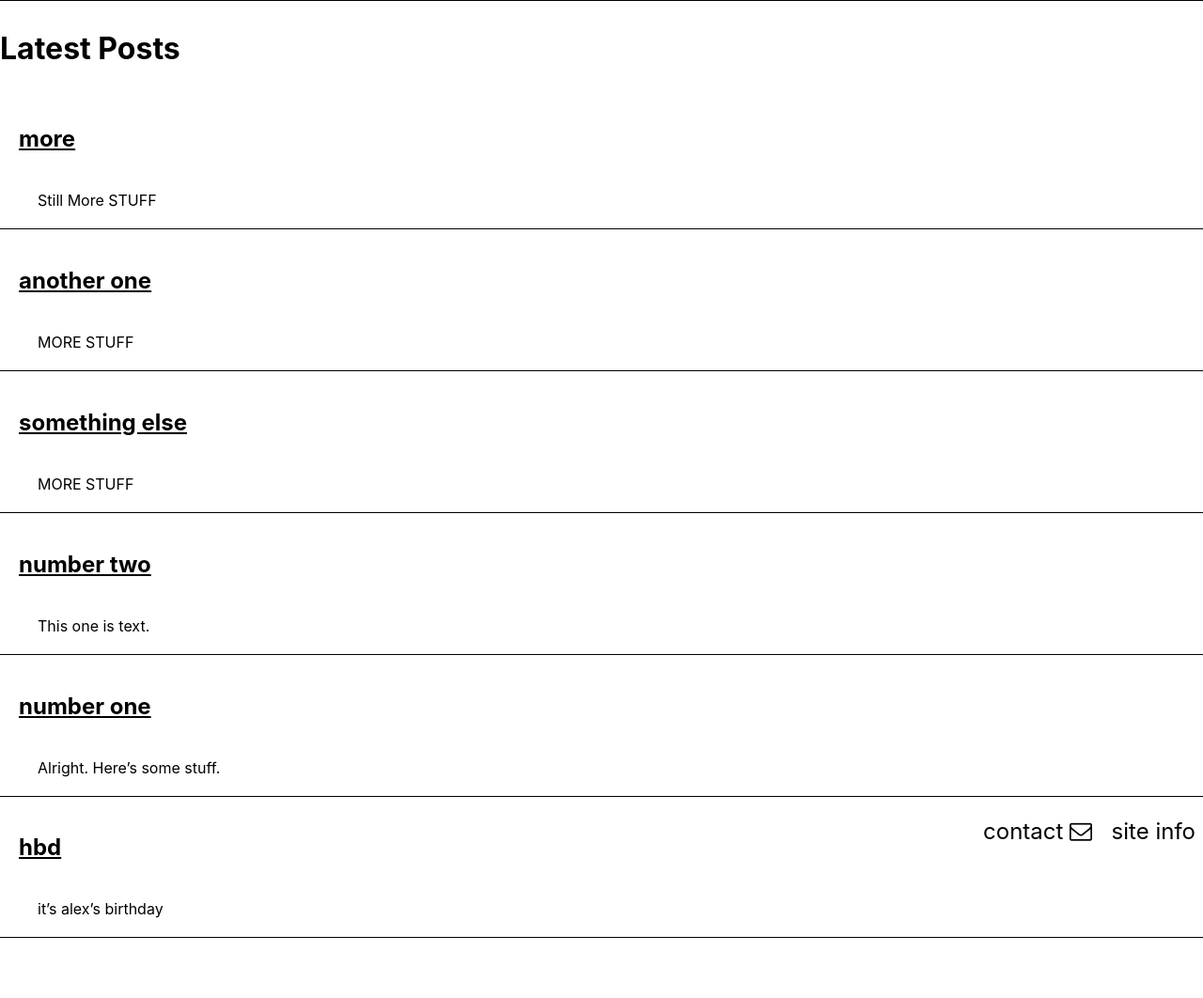
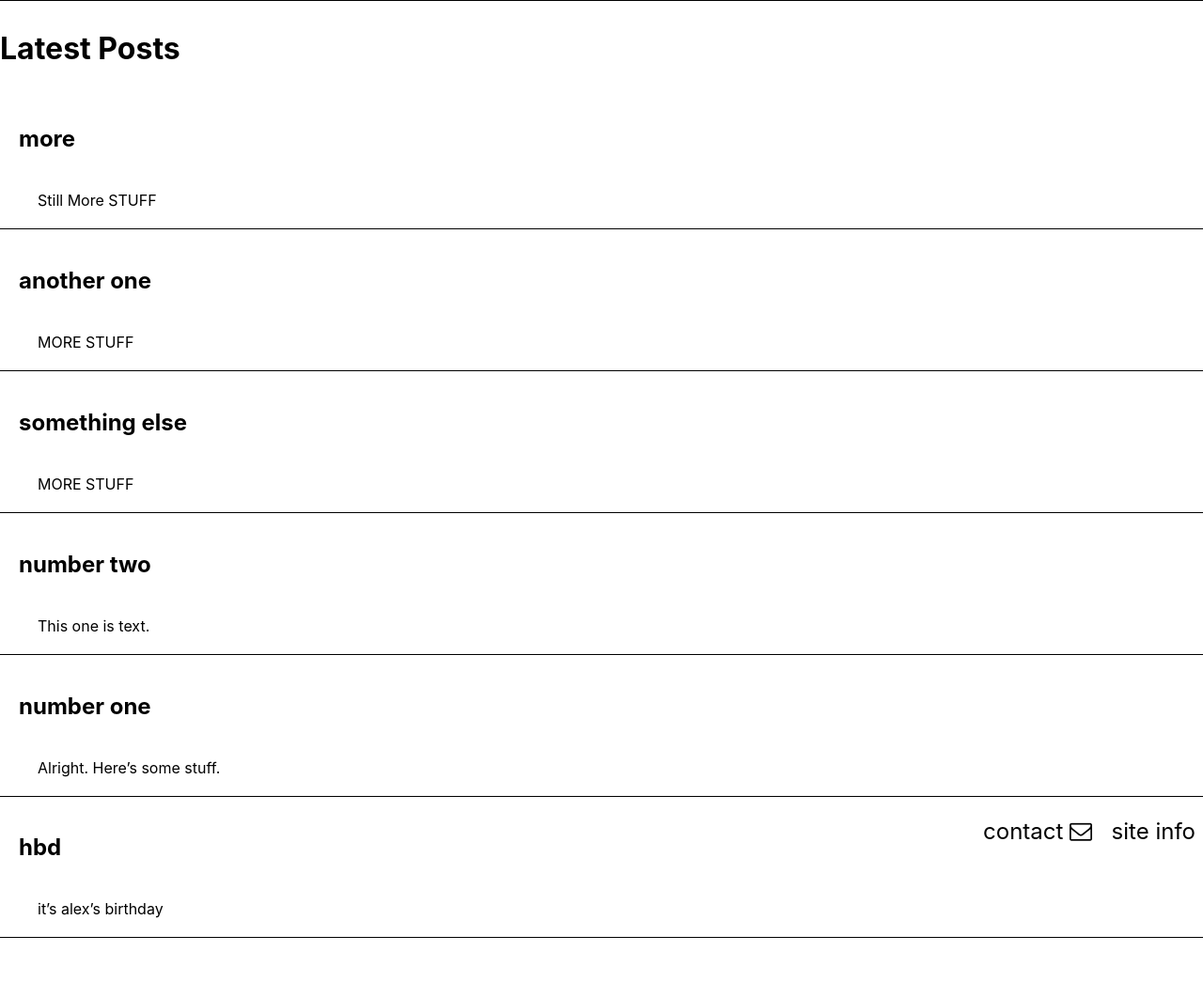
Before and after one commit to taxihelms0/alexiansmith.com, a Jekyll site: the page built from blog.html, in a window 1280 px wide. Shown: the whole page at 94% size. Built offline with Jekyll 4.4.1, drawn with Linux system fonts in a browser that asks for light colours.

Commit message:
link & hover styling

```diff
--- a/_sass/main.scss
+++ b/_sass/main.scss
@@ -41,10 +41,11 @@
 // links
 a {
   color: $link-color;
+  text-decoration: none;
 }
 a:hover {
   background-color: $highlight-color;
-  text-decoration: none;
+
   color: $link-color
 }
 
@@ -142,10 +143,9 @@
 }
 
 /* Add an active class to highlight the current page */
-.current {
-
-  background-color: $highlight-color;
-}
+// .current {
+//   background-color: $highlight-color;
+// }
 .topnav a.active {
   background-color: $highlight-color;
   color: white;
@@ -169,7 +169,7 @@
   margin-top: 3rem!important;
 }
 .tripleMenu {
-  margin-top: 4.5rem!important;
+  margin-top: 4rem!important;
 }
 .mobileMenu {
   margin-top: 5rem!important;
--- a/_sass/responsive.scss
+++ b/_sass/responsive.scss
@@ -6,6 +6,7 @@
     .topnav a.current {
       display: block;
       margin-left:0;
+      background-color:none;
       // font-size: 1.5rem;
       // padding-top:1.1rem;
       // padding-bottom:auto;
```
